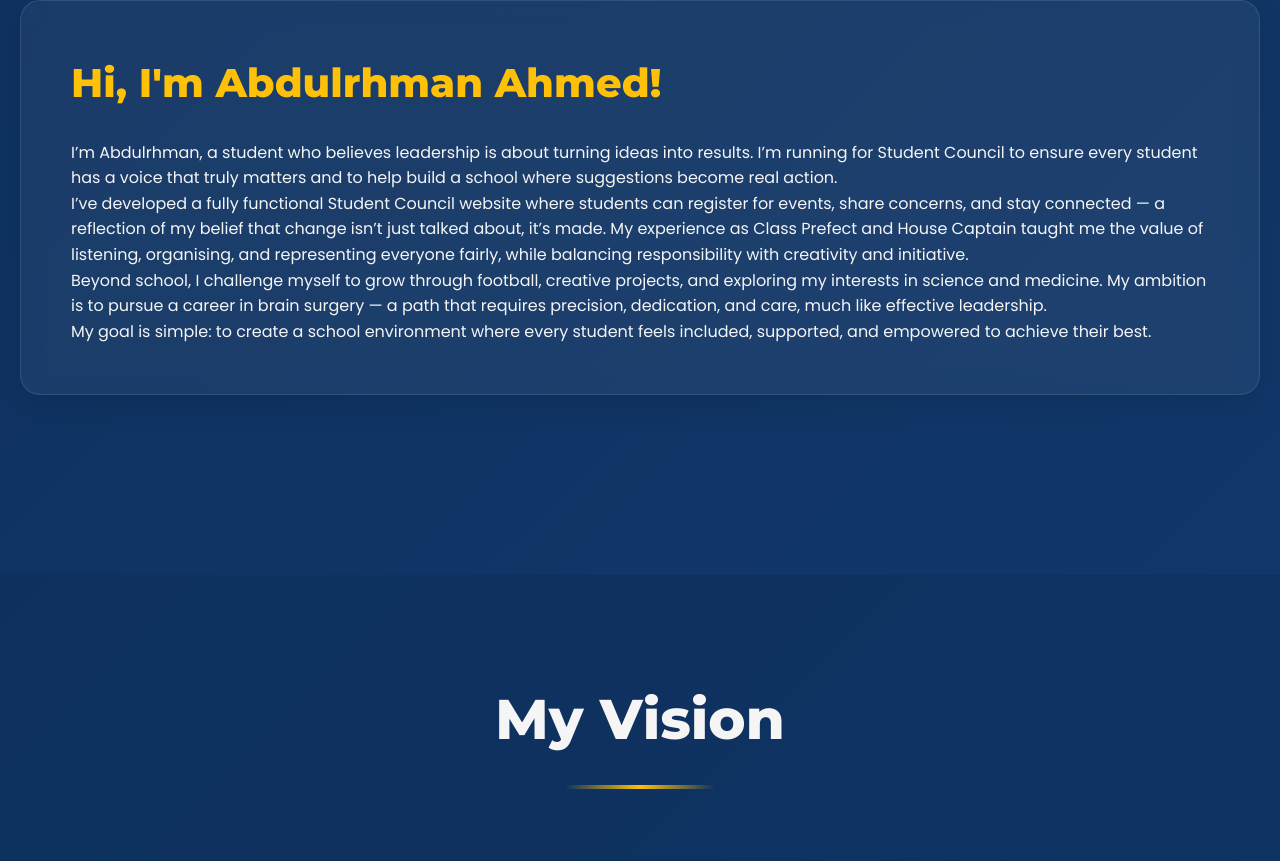
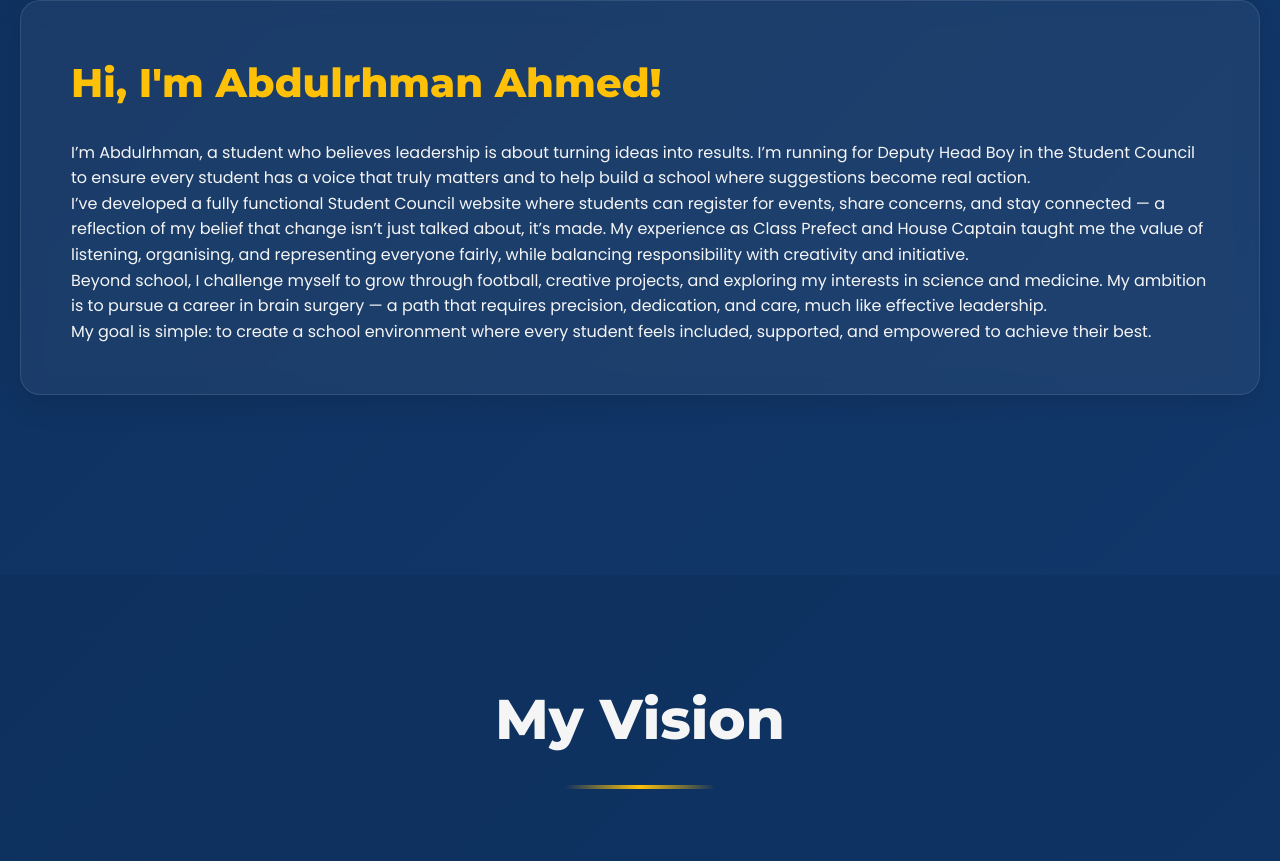
Before and after one commit to Abody682/Abdulrhman-Ahmed, a plain HTML site: page index.html in a window 1280 px wide. Shown: the part 1144-2005 px from the top of the page. Drawn offline with nearby package versions, Linux system fonts and the light colour scheme.

Commit message:
Update index.html

```diff
--- a/index.html
+++ b/index.html
@@ -943,7 +943,7 @@
             <div class="about-content">
                 <div class="about-text">
                     <h3>Hi, I'm Abdulrhman Ahmed!</h3>
-                    <p>I’m Abdulrhman, a student who believes leadership is about turning ideas into results. I’m running for Student Council to ensure every student has a voice that truly matters and to help build a school where suggestions become real action.</p>
+                    <p>I’m Abdulrhman, a student who believes leadership is about turning ideas into results. I’m running for Deputy Head Boy in the Student Council to ensure every student has a voice that truly matters and to help build a school where suggestions become real action.</p>
                     <p>I’ve developed a fully functional Student Council website where students can register for events, share concerns, and stay connected — a reflection of my belief that change isn’t just talked about, it’s made. My experience as Class Prefect and House Captain taught me the value of listening, organising, and representing everyone fairly, while balancing responsibility with creativity and initiative.</p>
                     <p>Beyond school, I challenge myself to grow through football, creative projects, and exploring my interests in science and medicine. My ambition is to pursue a career in brain surgery — a path that requires precision, dedication, and care, much like effective leadership.</p>
                     <p>My goal is simple: to create a school environment where every student feels included, supported, and empowered to achieve their best.</p>
```
